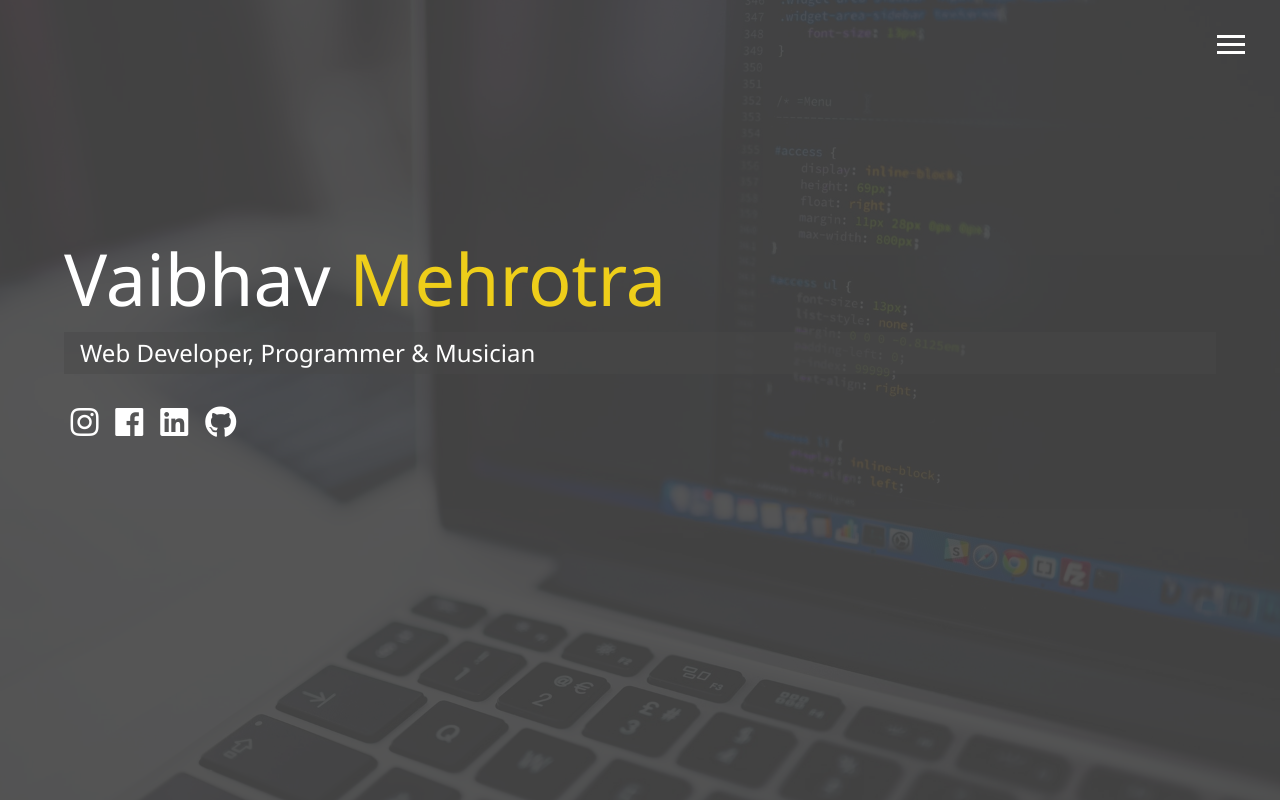
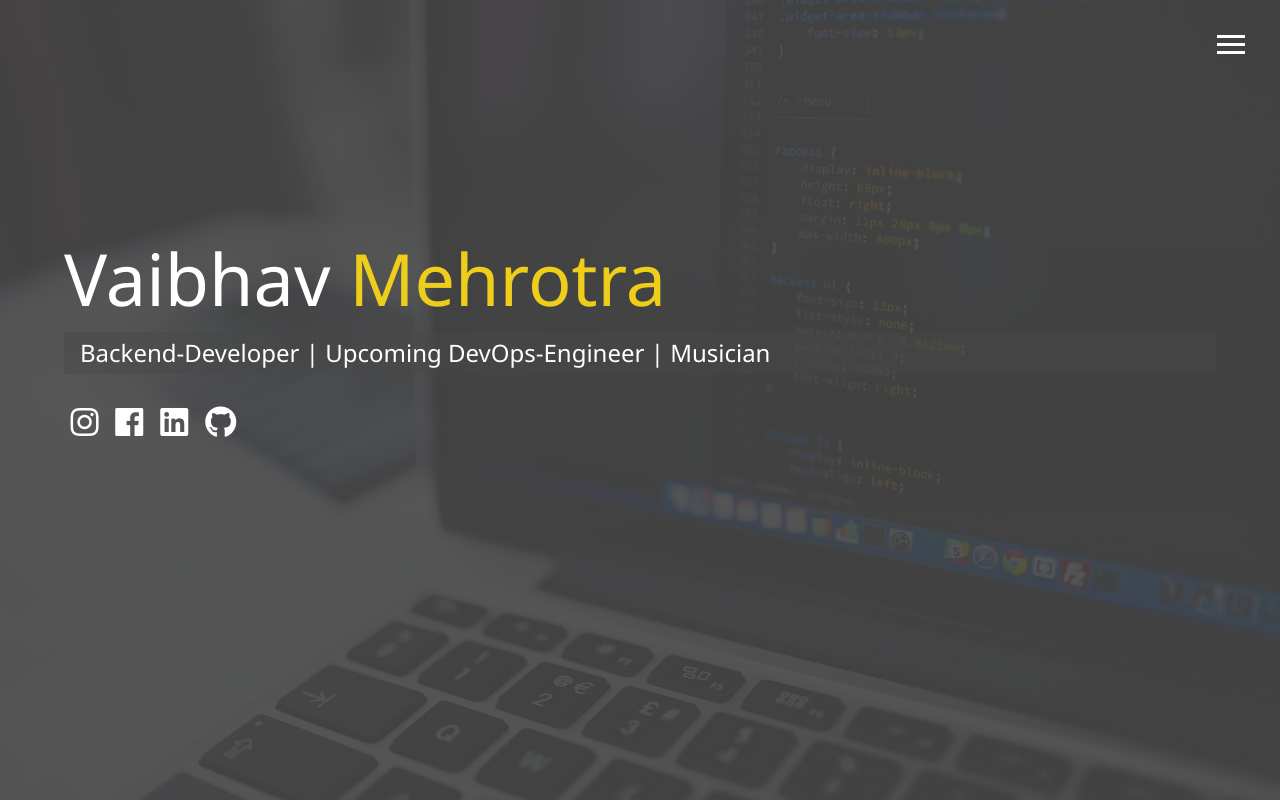
Before and after one commit to vaibhavmehrotra94/Portfolio, a plain HTML site: page index.html in a window 1280 px wide. Drawn offline with Linux system fonts and the light colour scheme.

Commit message:
Update index.html

```diff
--- a/index.html
+++ b/index.html
@@ -61,7 +61,7 @@
       <span class="text-secondary">Mehrotra</span>
     </h1>
     <h2 class="sm-heading">
-      Web Developer, Programmer & Musician
+      Backend-Developer | Upcoming DevOps-Engineer | Musician
     </h2>
     <div class="icons">
       <a href="https://instagram.com/vaibhavmehrotra94" target="_blank">
```
